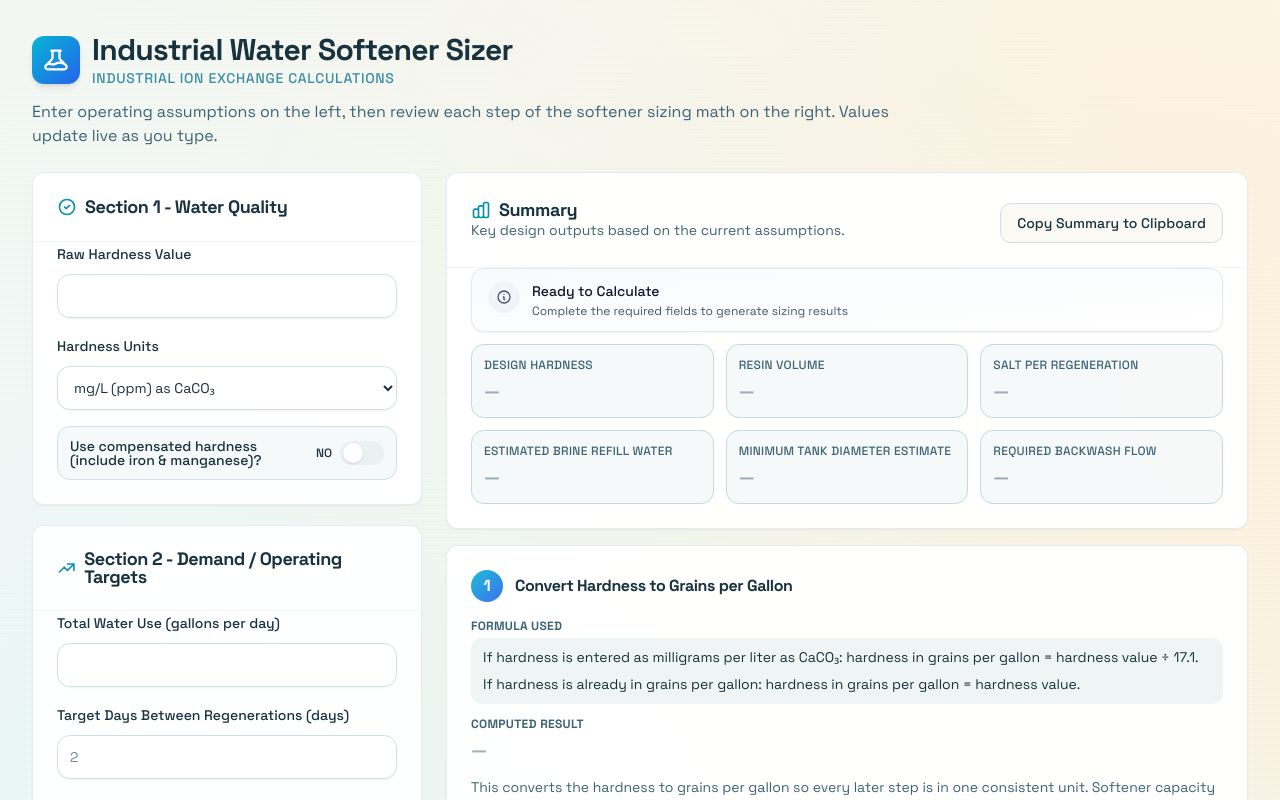
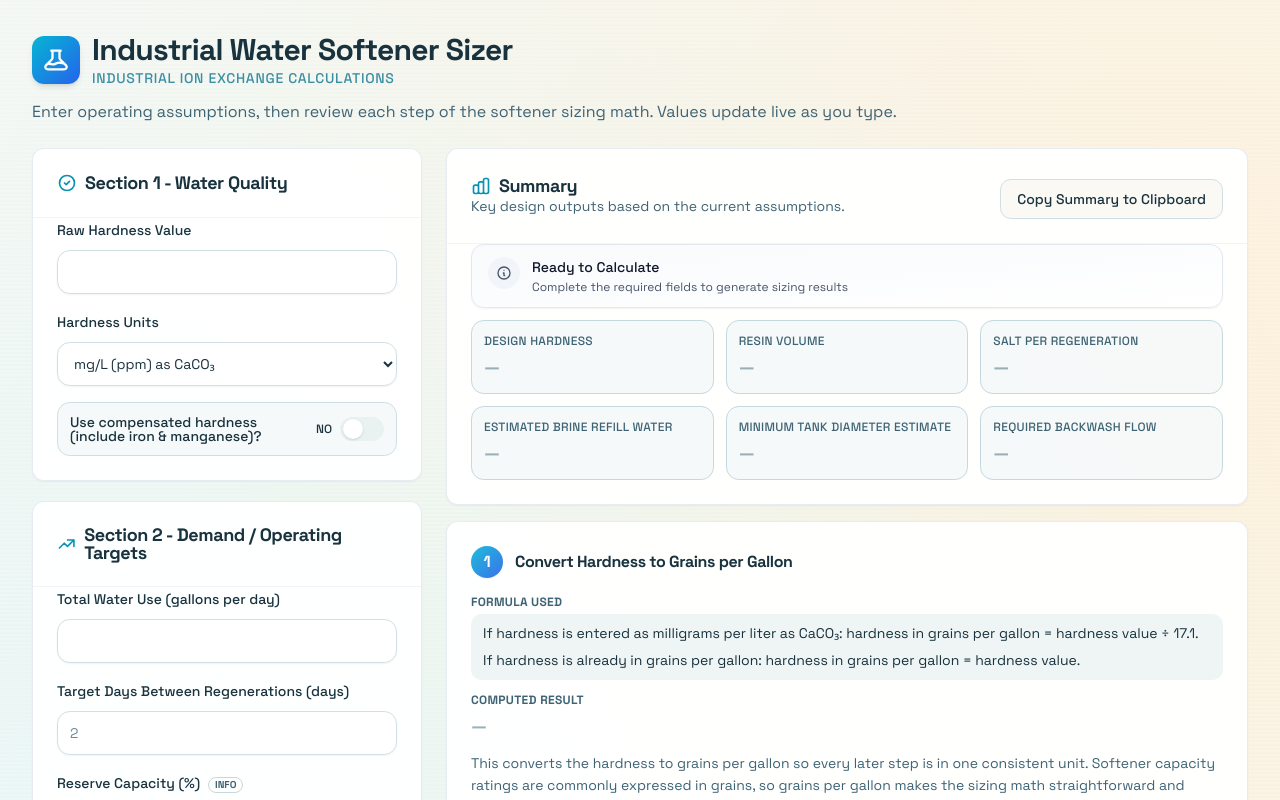
Before and after one commit to benbruce1021/softenerSizer, a React (Vite) app: page / in a window 1280 px wide. Shown: the top 800 px of the page. Built offline with nearby package versions, Linux system fonts and the light colour scheme.

Commit message:
Updated App.tsx

```diff
--- a/src/App.tsx
+++ b/src/App.tsx
@@ -354,7 +354,7 @@ export default function App() {
           </div>
         </div>
         <p className="max-w-4xl text-sm text-muted-foreground md:text-base">
-          Enter operating assumptions on the left, then review each step of the softener sizing math on the right. Values update live as you type.
+          Enter operating assumptions, then review each step of the softener sizing math. Values update live as you type.
         </p>
       </div>
 
```
